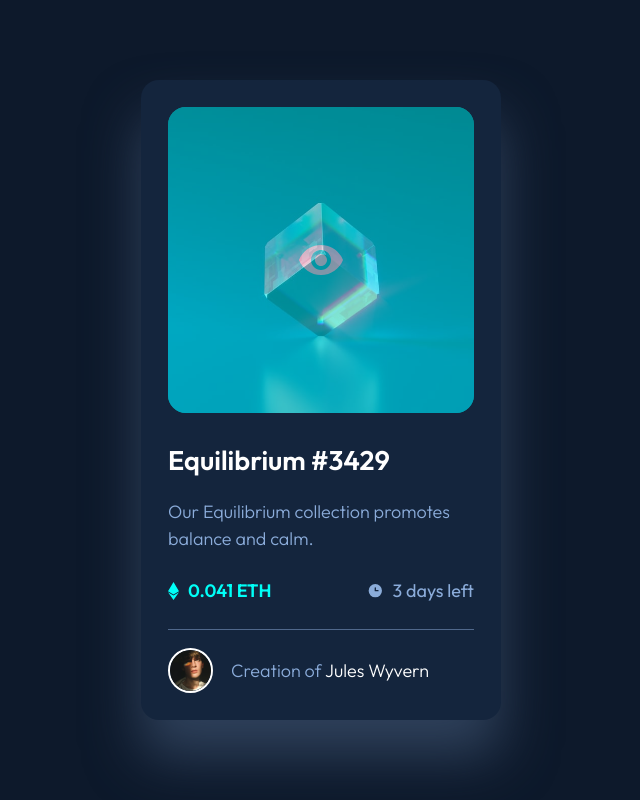
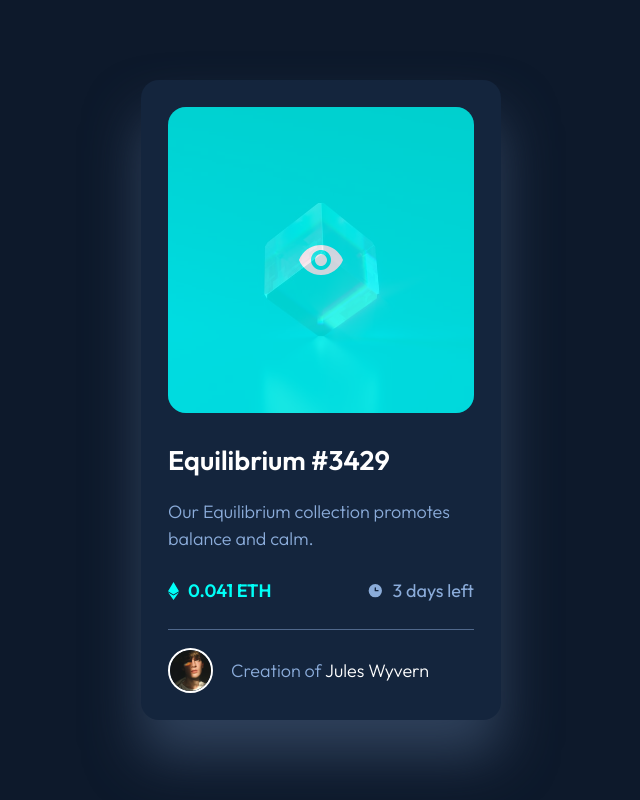
Before and after one commit to LavrykD/nft-preview-card-component-main, a plain HTML site: page index.html in a window 1280 px wide. In both pictures the pointer is over the picture 640 px from the left and 259 px from the top of the page. Shown: the whole page, without its empty margins (319-959 px from the left). Drawn offline with Linux system fonts and the light colour scheme.

Commit message:
Update style.css

```diff
--- a/style.css
+++ b/style.css
@@ -101,7 +101,7 @@ body {
 }
 
 .card-image img:hover {
-    opacity: .5;
+    opacity: .2;
 }
 
 .card-description {
```
